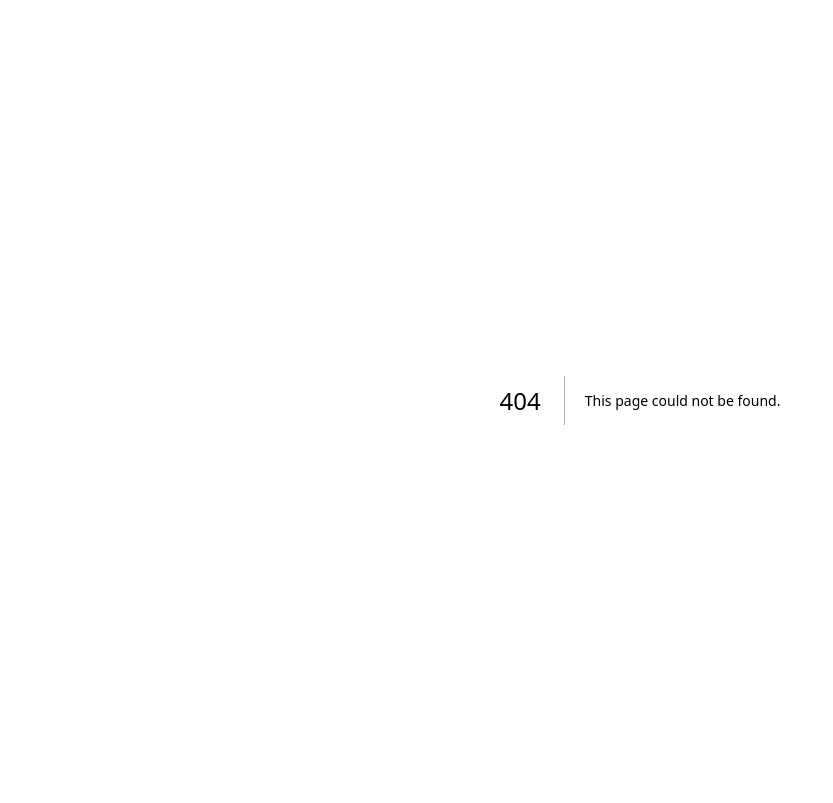
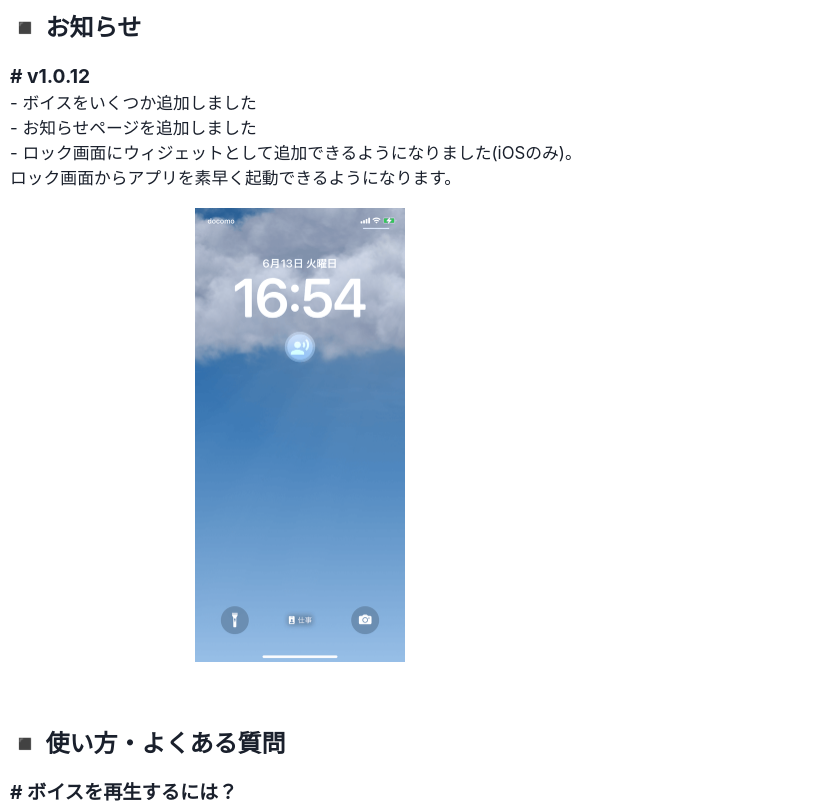
Before and after one commit to YuheiNakasaka/personal-site, a Next.js app: page /migawari/information in a window 1280 px wide. Before the commit this address had no page. Shown: the top 803 px of the page, without its empty margins (0-833 px from the left). Built offline with nearby package versions, Linux system fonts and the light colour scheme.

Commit message:
Add migawari information page

```diff
--- a/src/pages/migawari/how_to_use.tsx
+++ b/src/pages/migawari/information.tsx
@@ -1,6 +1,7 @@
 import Head from "next/head";
 import { NextPage } from "next";
 import { Box, Flex, Text } from "@chakra-ui/react";
+import Image from "next/image";
 
 const MigawariHowToUsePage: NextPage = () => {
   return (
@@ -15,10 +16,34 @@ const MigawariHowToUsePage: NextPage = () => {
       <Flex>
         <Box p={"10px"} maxW={"600px"}>
           <Text fontSize={"1.5rem"} fontWeight={"bold"}>
-            使い方・よくある質問
+            ◾️ お知らせ
           </Text>
 
-          <Box mt={"2rem"}>
+          <Box mt={"1rem"}>
+            <Text fontSize={"1.2rem"} fontWeight={"bold"}>
+              # v1.0.12
+            </Text>
+            <p>- ボイスをいくつか追加しました</p>
+            <p>- お知らせページを追加しました</p>
+            <p>
+              -
+              ロック画面にウィジェットとして追加できるようになりました(iOSのみ)。ロック画面からアプリを素早く起動できるようになります。
+            </p>
+            <Flex justifyContent={"center"} my={4}>
+              <Image
+                width={210}
+                height={454}
+                src={"/migawari_lock_widget.png"}
+                alt="lock screen widget example"
+              />
+            </Flex>
+          </Box>
+
+          <Text fontSize={"1.5rem"} fontWeight={"bold"} mt={"4rem"}>
+            ◾️ 使い方・よくある質問
+          </Text>
+
+          <Box mt={"1rem"}>
             <Text fontSize={"1.2rem"} fontWeight={"bold"}>
               # ボイスを再生するには？
             </Text>
@@ -51,7 +76,7 @@ const MigawariHowToUsePage: NextPage = () => {
               alignItems={"center"}
               m={"1rem 0 4rem"}
             >
-              <video width="50%" controls autoPlay muted loop>
+              <video width="50%" controls muted>
                 <source
                   src="../../how_to_sort_favorite_voice_res.mp4"
                   type="video/mp4"
```
Also changed, not shown: public/migawari_lock_widget.png (added).
